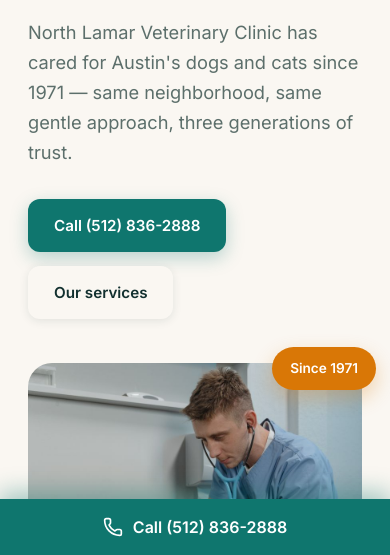
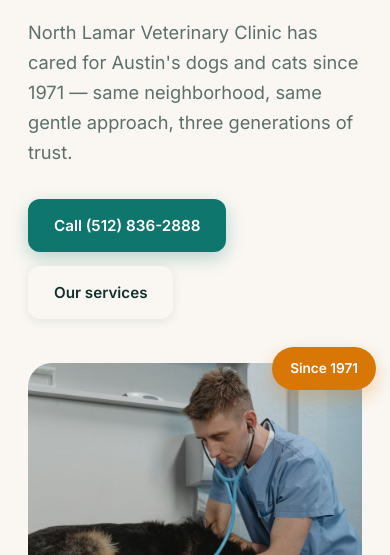
Before and after one commit to ehyunn/northlamar-vet-landing, a plain HTML site: page index.html in a window 390 px wide. Shown: the part 289-844 px from the top of the page. Drawn offline with Linux system fonts and the light colour scheme.

Commit message:
remove mobile sticky CTA (redundant with navbar)

```diff
--- a/index.html
+++ b/index.html
@@ -163,14 +163,6 @@
 
   footer{background:var(--ink-deep);color:#9DB8B3;padding:34px 0;font-size:.8rem;text-align:center;line-height:1.9}
   footer a{color:#C9E4DE}
-
-  .mobile-cta{display:none}
-  @media(max-width:740px){
-    .mobile-cta{display:flex;position:fixed;bottom:0;left:0;right:0;z-index:70;align-items:center;justify-content:center;gap:10px;
-      background:var(--teal);color:#fff;text-decoration:none;font-weight:600;
-      padding:15px 20px calc(15px + env(safe-area-inset-bottom));font-size:1rem;box-shadow:0 -6px 24px rgba(15,118,110,.4)}
-    body{padding-bottom:60px}
-  }
 
   @media(prefers-reduced-motion:no-preference){
     .hero-copy>*{animation:rise .8s ease both}
@@ -651,21 +643,6 @@
 </div>
 </main>
 
-<a class="mobile-cta" href="tel:+15128362888"><svg
-  class="icon" aria-hidden="true"
-  xmlns="http://www.w3.org/2000/svg"
-  width="24"
-  height="24"
-  viewBox="0 0 24 24"
-  fill="none"
-  stroke="currentColor"
-  stroke-width="2"
-  stroke-linecap="round"
-  stroke-linejoin="round"
->
-  <path d="M13.832 16.568a1 1 0 0 0 1.213-.303l.355-.465A2 2 0 0 1 17 15h3a2 2 0 0 1 2 2v3a2 2 0 0 1-2 2A18 18 0 0 1 2 4a2 2 0 0 1 2-2h3a2 2 0 0 1 2 2v3a2 2 0 0 1-.8 1.6l-.468.351a1 1 0 0 0-.292 1.233 14 14 0 0 0 6.392 6.384" />
-</svg>
-Call (512) 836-2888</a>
 
 <footer>
   <div class="wrap">
```
